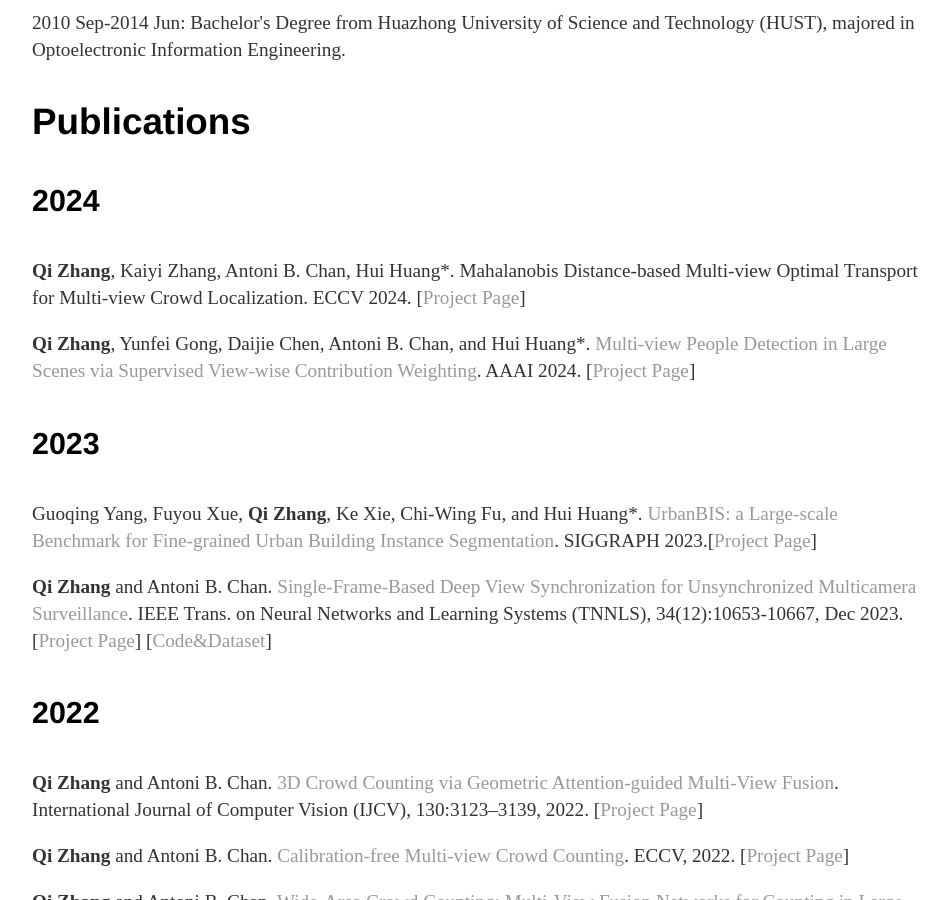
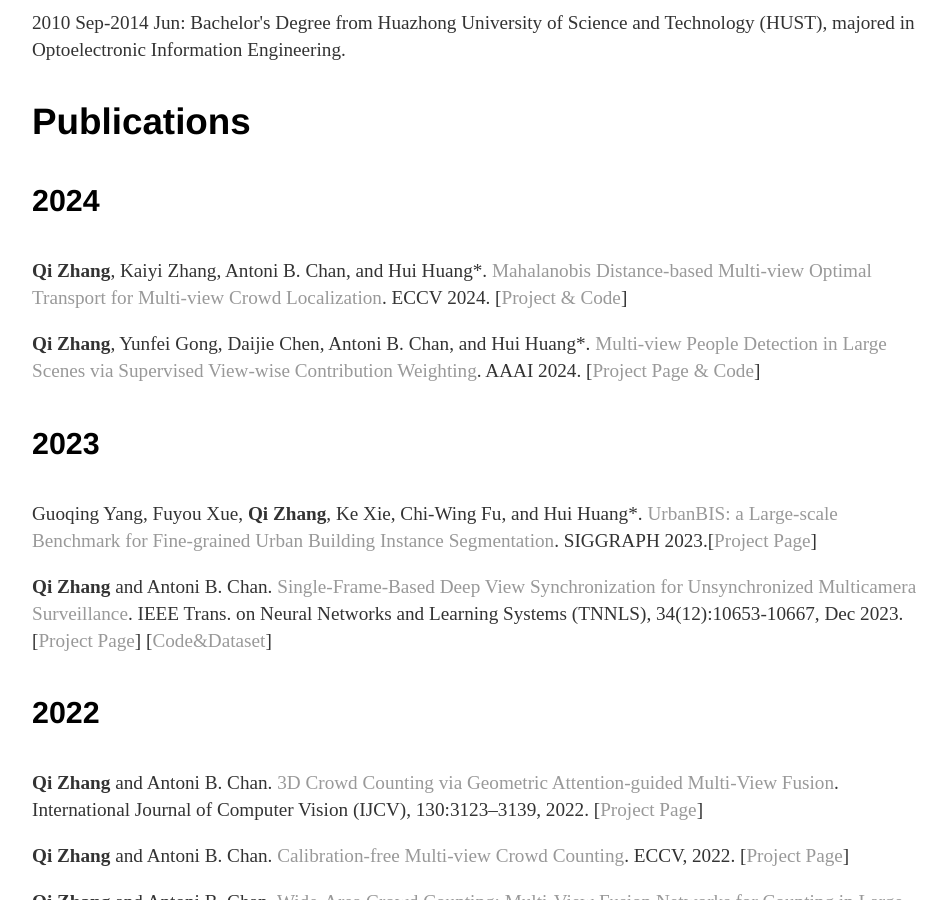
Before and after one commit to zqyq/zqyq.github.io, a Jekyll site: the page built from about/index.html, in a window 1280 px wide and 900 px high, scrolled down 660 px. Shown: the whole window, without its empty margins (160-1109 px from the left). Built offline with Jekyll 4.4.1, drawn with Linux system fonts in a browser that asks for light colours.

Commit message:
Update index.html

```diff
--- a/about/index.html
+++ b/about/index.html
@@ -34,12 +34,12 @@
 
 		<h3>Publications</h3>
 		<h4>2024</h4>
-		<p> <strong>Qi Zhang</strong>, Kaiyi Zhang, Antoni B. Chan, Hui Huang*. Mahalanobis Distance-based Multi-view Optimal Transport for Multi-view Crowd Localization. ECCV 2024.
-				[<a href="https://vcc.tech/research/2024/MVOT">Project Page</a>]</p>
+		<p> <strong>Qi Zhang</strong>, Kaiyi Zhang, Antoni B. Chan, and Hui Huang*. <a href='https://arxiv.org/pdf/2409.01726'>Mahalanobis Distance-based Multi-view Optimal Transport for Multi-view Crowd Localization</a>. ECCV 2024.
+				[<a href="https://vcc.tech/research/2024/MVOT">Project & Code</a>]</p>
 
 		<p><strong>Qi Zhang</strong>, Yunfei Gong, Daijie Chen, Antoni B. Chan, and Hui Huang*.
-			<a href=''> Multi-view People Detection in Large Scenes via Supervised View-wise Contribution Weighting</a>. AAAI 2024.
-		[<a href="https://vcc.tech/research/2024/MVD">Project Page</a>]</p>
+			<a href='https://arxiv.org/abs/2405.19943'> Multi-view People Detection in Large Scenes via Supervised View-wise Contribution Weighting</a>. AAAI 2024.
+		[<a href="https://vcc.tech/research/2024/MVD">Project Page & Code</a>]</p>
 
 
 
```
